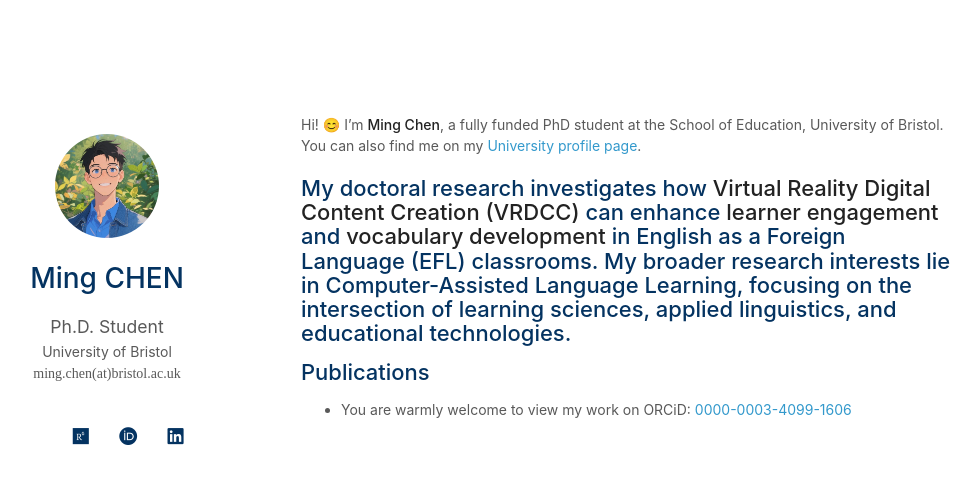
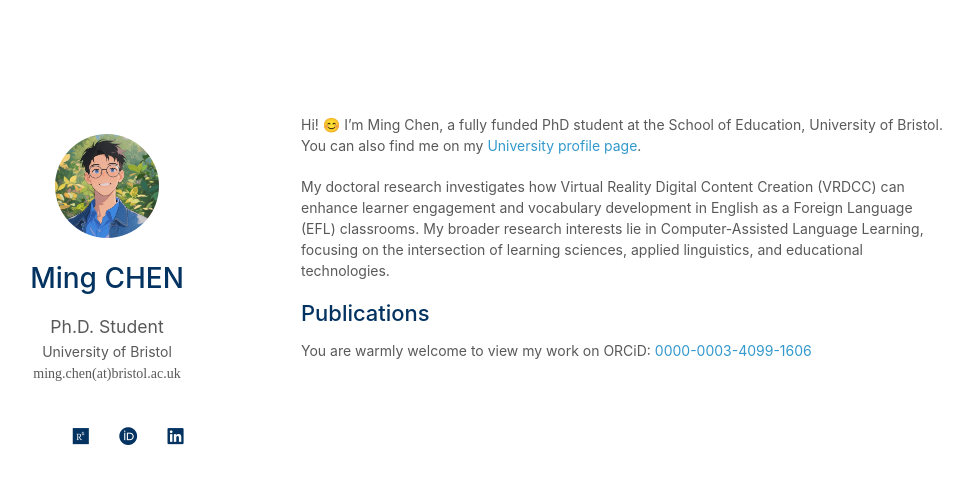
Before and after one commit to EricMingChen/EricMingChen.github.io, a Jekyll site: the page built from index.md, in a window 1280 px wide. Shown: the top 484 px of the page, without its empty margins (169-1149 px from the left). Built offline with Jekyll 4.4.1, drawn with Linux system fonts in a browser that asks for light colours; a style sheet for code colours, icons or effects is not loaded.

```diff
--- a/index.md
+++ b/index.md
@@ -2,11 +2,12 @@
 layout: homepage
 ---
 
-Hi! 😊 I’m **Ming Chen**, a fully funded PhD student at the School of Education, University of Bristol.
+Hi! 😊 I’m Ming Chen, a fully funded PhD student at the School of Education, University of Bristol.
 You can also find me on my [University profile page](https://research-information.bris.ac.uk/en/persons/ming-chen).
 
-My doctoral research investigates how **Virtual Reality Digital Content Creation (VRDCC)** can enhance **learner engagement** and **vocabulary development** in English as a Foreign Language (EFL) classrooms. My broader research interests lie in Computer-Assisted Language Learning, focusing on the intersection of learning sciences, applied linguistics, and educational technologies.
----
+My doctoral research investigates how Virtual Reality Digital Content Creation (VRDCC) can enhance learner engagement and vocabulary development in English as a Foreign Language (EFL) classrooms. My broader research interests lie in Computer-Assisted Language Learning, focusing on the intersection of learning sciences, applied linguistics, and educational technologies.
+
 
 ## Publications
-- You are warmly welcome to view my work on ORCiD: [0000-0003-4099-1606](https://orcid.org/0000-0003-4099-1606)
+
+You are warmly welcome to view my work on ORCiD: [0000-0003-4099-1606](https://orcid.org/0000-0003-4099-1606)
```
